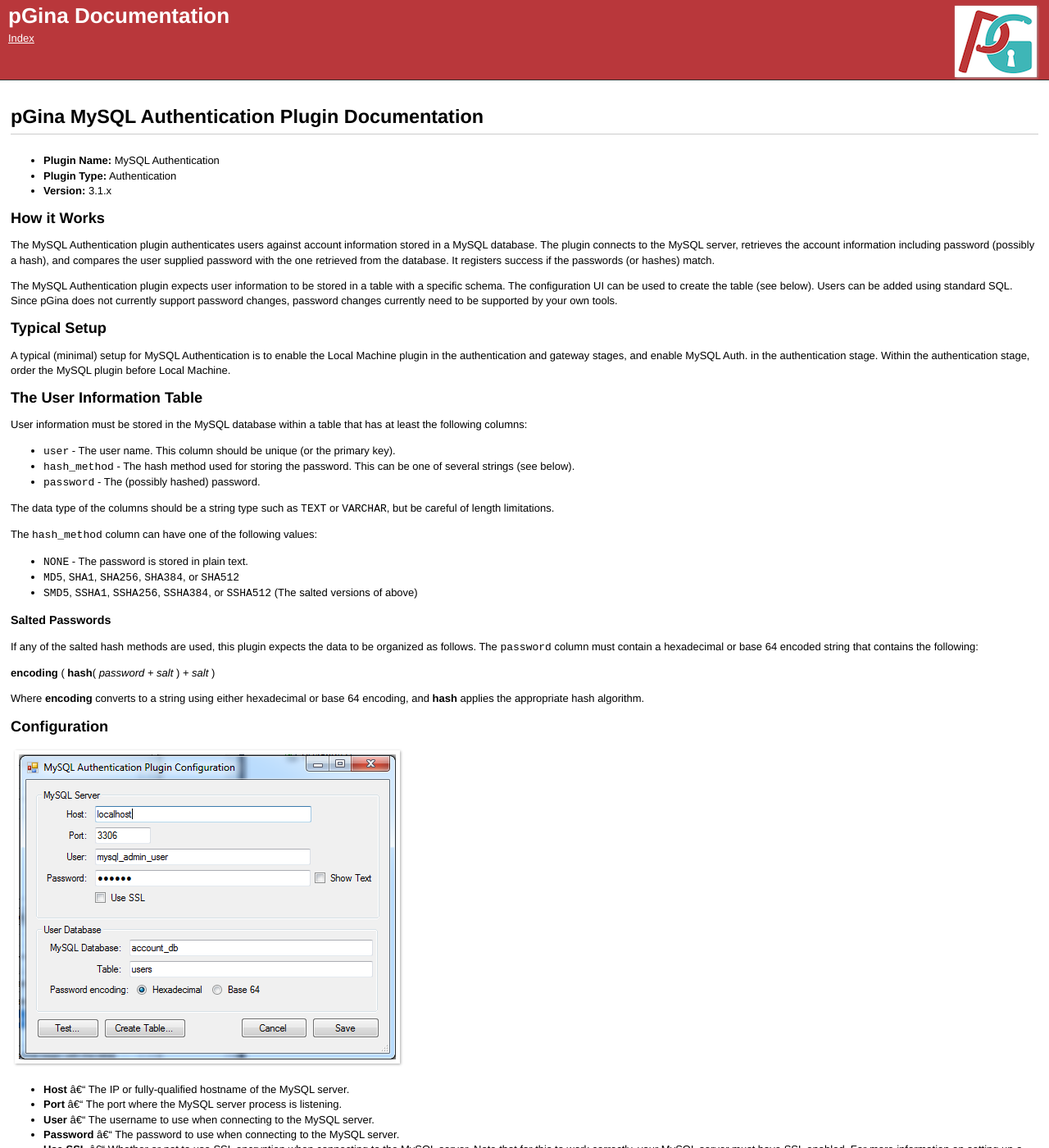
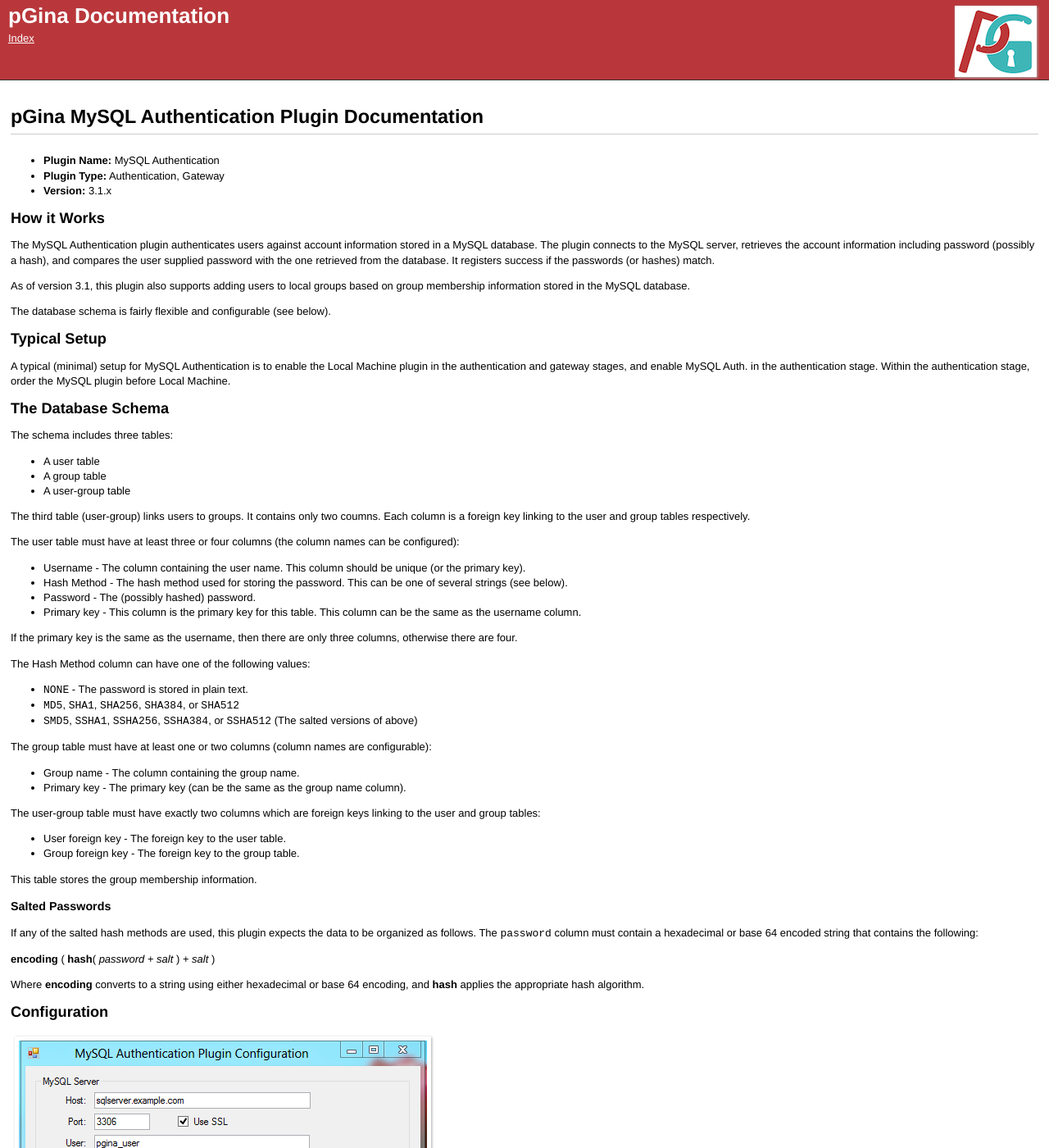
Before and after one commit to pgina/docs, a Jekyll site: the page built from v3.1/mysql_auth.md, in a window 1280 px wide and 1400 px high. Shown: the whole window at 82% size. Built offline with Jekyll 4.4.1, drawn with Linux system fonts in a browser that asks for light colours; some of the changed text lies outside the part shown.

Commit message:
Update MySQL auth docs

```diff
--- a/v3.1/mysql_auth.md
+++ b/v3.1/mysql_auth.md
@@ -8,7 +8,7 @@
 ===================
 
 * **Plugin Name:** MySQL Authentication
-* **Plugin Type:** Authentication
+* **Plugin Type:** Authentication, Gateway
 * **Version:** 3.1.x
 
 How it Works
@@ -19,10 +19,10 @@
 including password (possibly a hash), and compares the user supplied password with the one
 retrieved from the database.  It registers success if the passwords (or hashes) match.
 
-The MySQL Authentication plugin expects user information to be stored in a table with a
-specific schema.  The configuration UI can be used to create the table (see below).  Users
-can be added using standard SQL.  Since pGina does not currently support password changes,
-password changes currently need to be supported by your own tools.
+As of version 3.1, this plugin also supports adding users to local groups based
+on group membership information stored in the MySQL database.
+
+The database schema is fairly flexible and configurable (see below).
 
 Typical Setup
 -------------------
@@ -31,25 +31,52 @@
 authentication and gateway stages, and enable MySQL Auth. in the authentication stage.  Within the
 authentication stage, order the MySQL plugin before Local Machine.
 
-The User Information Table
+The Database Schema
 -----------------------------
 
-User information must be stored in the MySQL database within a table that has
-at least the following columns:
+The schema includes three tables:
 
-* `user` - The user name.  This column should be unique (or the primary key).
-* `hash_method` - The hash method used for storing the password.  This can be one
-   of several strings (see below).
-* `password` - The (possibly hashed) password.
+ * A user table
+ * A group table
+ * A user-group table
 
-The data type of the columns should be a string type such as `TEXT` or `VARCHAR`,
-but be careful of length limitations.
+The third table (user-group) links users to groups.  It contains only two
+coumns.  Each column is a foreign key linking to the user and group tables
+respectively.
 
-The `hash_method` column can have one of the following values:
+The user table must have at least three or four columns (the column names
+can be configured):
+
+* Username - The column containing the user name.  This column should be unique
+  (or the primary key).
+* Hash Method - The hash method used for storing the password.  This can be one
+  of several strings (see below).
+* Password - The (possibly hashed) password.
+* Primary key - This column is the primary key for this table.  This column can
+  be the same as the username column.
+
+If the primary key is the same as the username, then there are only three
+columns, otherwise there are four.
+
+The Hash Method column can have one of the following values:
 
 * `NONE` - The password is stored in plain text.
 * `MD5`, `SHA1`, `SHA256`, `SHA384`, or `SHA512`
 * `SMD5`, `SSHA1`, `SSHA256`, `SSHA384`, or `SSHA512` (The salted versions of above)
+
+The group table must have at least one or two columns (column names are
+configurable):
+
+* Group name - The column containing the group name.
+* Primary key - The primary key (can be the same as the group name column).
+
+The user-group table must have exactly two columns which are foreign keys linking
+to the user and group tables:
+
+* User foreign key - The foreign key to the user table.
+* Group foreign key - The foreign key to the group table.
+
+This table stores the group membership information.
 
 ### Salted Passwords
 
@@ -65,23 +92,39 @@
 Configuration
 -------------------
 
-![MySQL Auth Configuration](images/mysql_auth_config.png)
+![MySQL Auth Configuration](images/mysql_auth_auth.png)
 
 * **Host** -- The IP or fully-qualified hostname of the MySQL server.
 * **Port** -- The port where the MySQL server process is listening.
 * **User** -- The username to use when connecting to the MySQL server.
 * **Password** -- The password to use when connecting to the MySQL server.
 * **Use SSL** -- Whether or not to use SSL encryption when connecting to the MySQL server.
-Note that for this to work correctly, your MySQL server must have SSL enabled.  For more
-information on setting up a MySQL server with SSL, see
-[the MySQL documentation](http://dev.mysql.com/doc/refman/5.1/en/secure-connections.html).
+  Note that for this to work correctly, your MySQL server must have SSL enabled.  For more
+  information on setting up a MySQL server with SSL, see
+  [the MySQL documentation](http://dev.mysql.com/doc/refman/5.1/en/secure-connections.html).
 * **MySQL Database** -- The database containing the account information table.
-* **Table** -- The name of the account information table (see above).
-* **Password encoding** -- The binary encoding used in the `password` column of
-the database.
 
-The "Test..." button initiates a test of the MySQL connection, and verifies that the account
-table exists and is properly formatted.
+<h3>Database Schema Configuration</h3>
 
-The "Create Table..." button attempts to connect to the MySQL server and create the account
-information table.
+Under the "Database Schema" tab, you can configure the column names and table
+names.  Note that any table may include more columns than those listed here.
+The primary key for the user table may have the same name as the username column.
+If so, they are treated as a single column.  Similarly for the primary key for
+the group table.
+
+The "Password encoding" radio buttons indicate the binary encoding used in
+the password column of the database.
+
+The "Test..." button initiates a test of the MySQL connection, and verifies that the tables
+exist and are properly formatted.
+
+The "Create Table..." button attempts to connect to the MySQL server and create the
+information tables.
+
+<h3>Gateway Configuration</h3>
+
+![MySQL Auth Gateway Configuration](images/mysql_auth_gateway.png)
+
+Under the "Gateway" tab you can configure a set of rules to be applied within
+the gateway stage.  This allows you to add the user to local groups based on
+membership in MySQL groups.
```
Also changed, not shown: v3.1/images/mysql_auth_auth.png (added), v3.1/images/mysql_auth_config.png (deleted), v3.1/images/mysql_auth_gateway.png (added).
